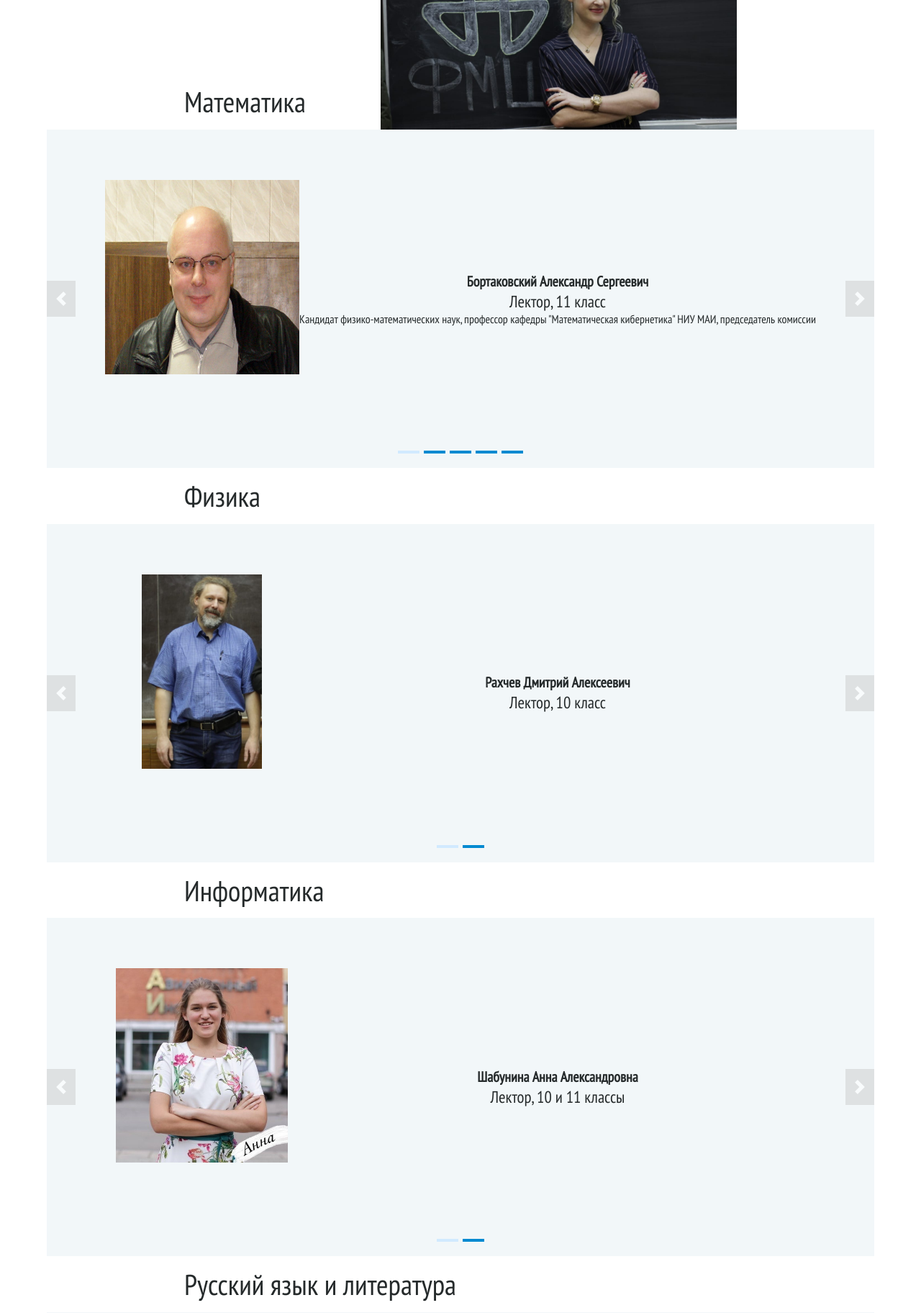
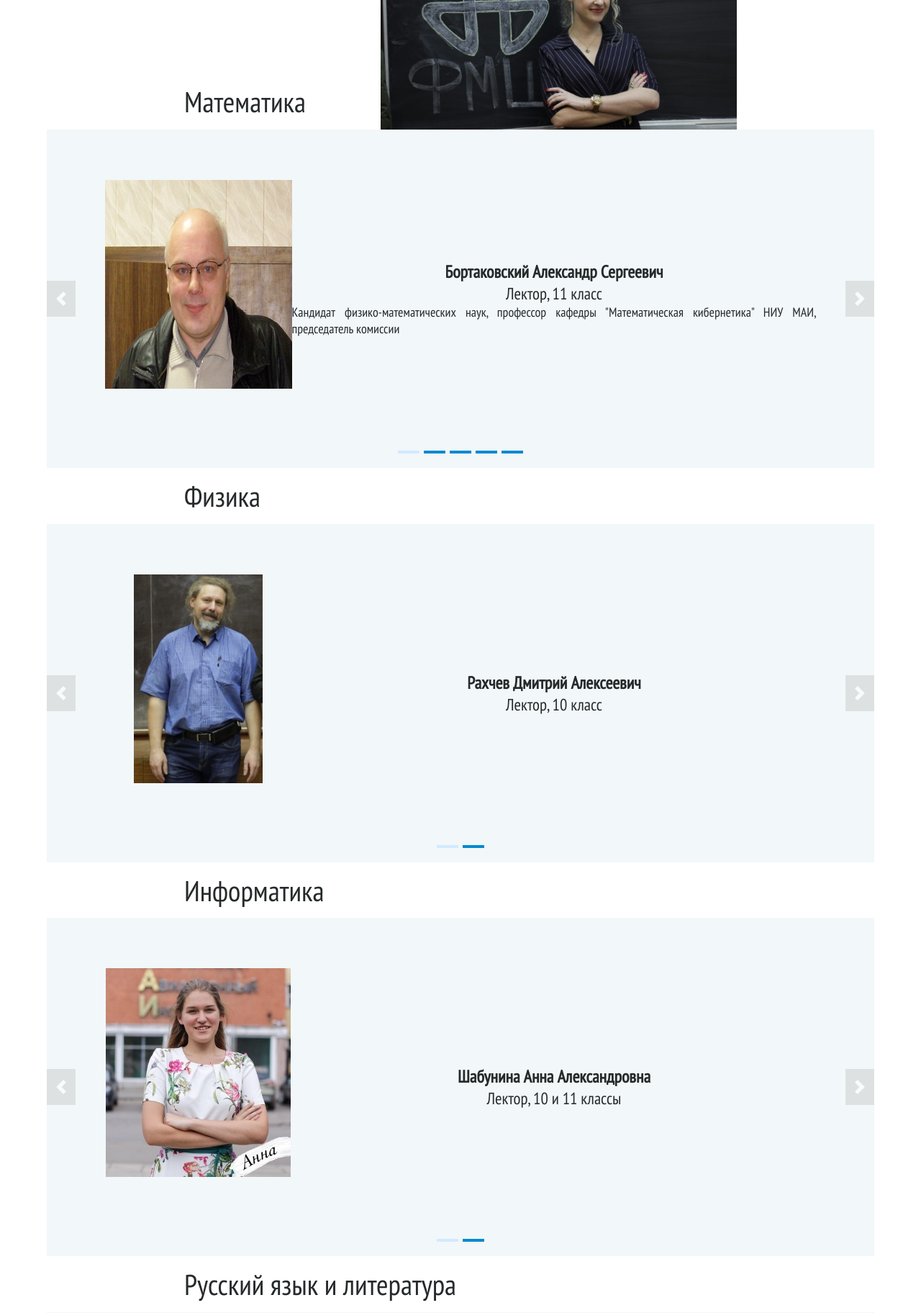
Before and after one commit to armilyutina/pmschool, a Django app: page /teachers/ in a window 1280 px wide. Shown: the part 756-2580 px from the top of the page at 72% size. Run offline with Django 3.2, Linux system fonts and the light colour scheme; some libraries are stand-ins or nearby versions.

Commit message:
changes 5.1

```diff
--- a/main/static/main/css/style.css
+++ b/main/static/main/css/style.css
@@ -748,8 +748,8 @@ dl {
 	text-align: center;
 	display: flex;
 	display: inline-block;
-	height: 270px;
-	max-width: 270px;
+	height: 290px;
+	max-width: 260px;
 }
 
 .slider__item_1 {
@@ -792,7 +792,7 @@ dl {
 .slider__item_img {
 	flex: 0 0 80px;
 	height: 330px;
-	min-width: 270px;
+	min-width: 260px;
 }
 
 .slider__item_testimonial {
@@ -807,12 +807,12 @@ dl {
 .slider__item_text{
 	height: auto;
 	text-align: justify;
-	font-size: 16px;
+	font-size: 18px;
 }
 
 .slider__item_name{
 	font-weight: bold;
-	font-size: 20px;
+	font-size: 24px;
 }
 
 .praongallery{
```
